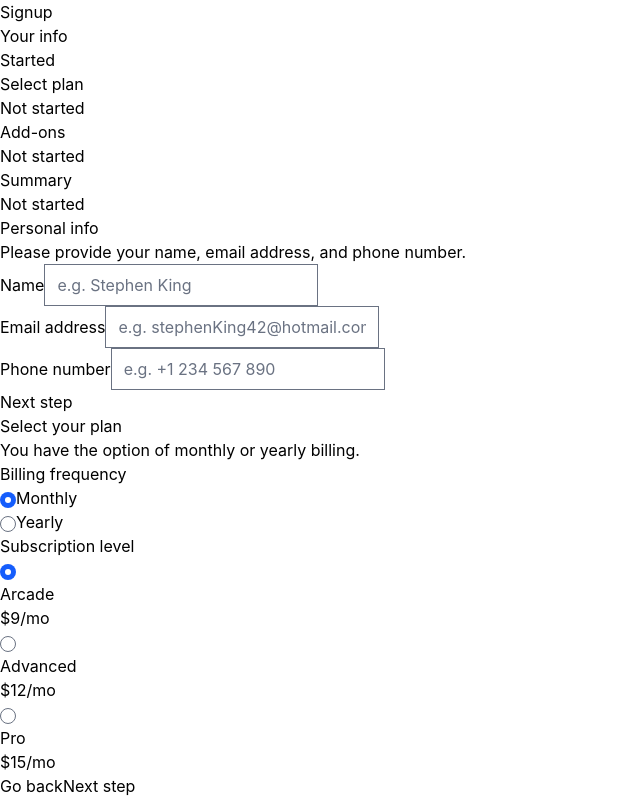
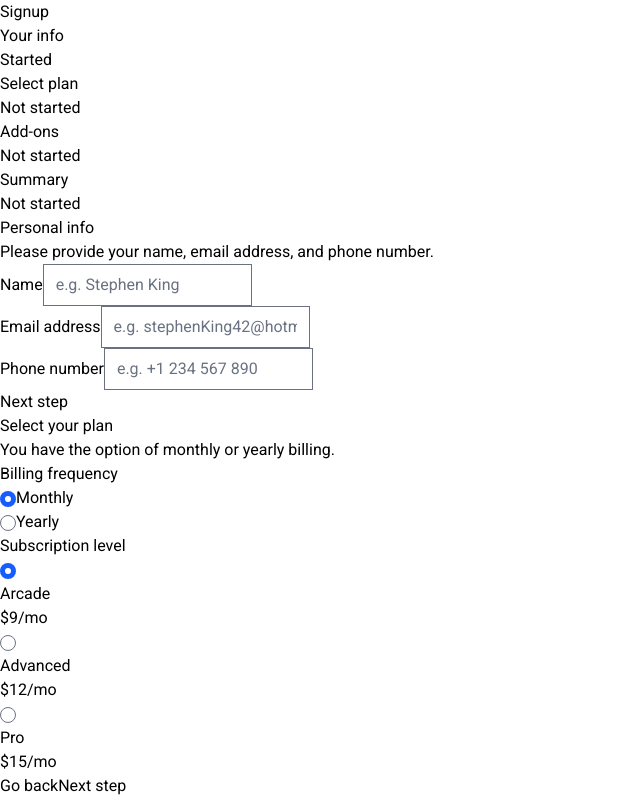
Before and after one commit to TheInitZero/react-multi-step-form, a React (Vite) app: page / in a window 1280 px wide. Shown: the top 800 px of the page, without its empty margins (0-640 px from the left). Built offline with nearby package versions, Linux system fonts and the light colour scheme.

Commit message:
feat: set --font-sans theme variable

```diff
--- a/src/index.css
+++ b/src/index.css
@@ -1,2 +1,6 @@
 @import 'tailwindcss';
 @plugin "@tailwindcss/forms";
+
+@theme {
+  --font-sans: 'Roboto', sans-serif;
+}
```
